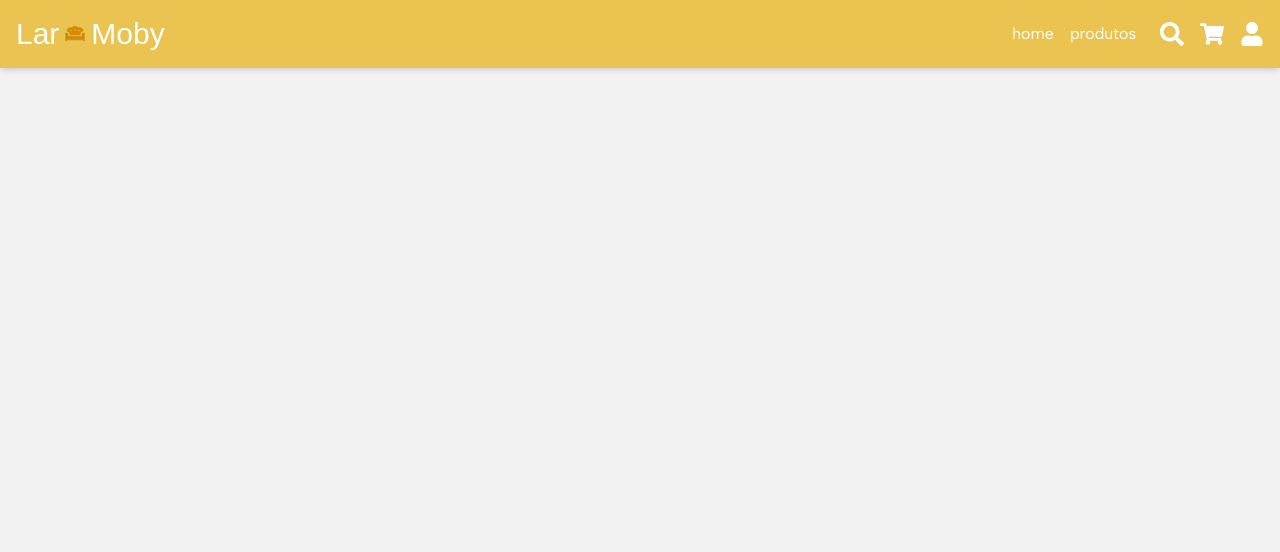
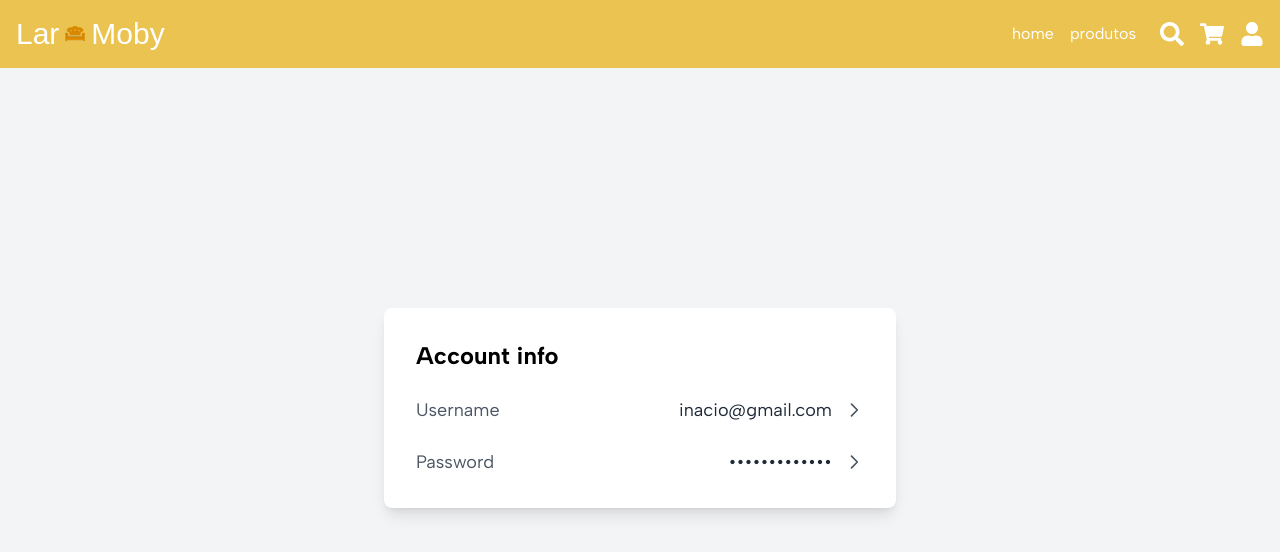
Before and after one commit to FilipiInacioGerminare/LarMoby, a React (Create React App) app in the folder react/lar-moby/: page /perfil in a window 1280 px wide. Shown: the top 552 px of the page. Built offline with nearby package versions, Linux system fonts and the light colour scheme; a web font is replaced by a local one.

Commit message:
Mudando Login e perfil

```diff
--- a/react/lar-moby/src/App.js
+++ b/react/lar-moby/src/App.js
@@ -9,6 +9,7 @@ import { CartProvider } from "./components/CartContext";
 import Login from "./pages/Login";
 import Registrar from "./pages/Registrar";
 import Buscar from "./pages/Search";
+import Perfil from "./pages/Perfil";
 
 function App() {
   return (
@@ -22,6 +23,7 @@ function App() {
           <Route path="/login" element={<Login />} />
           <Route path="/registrar" element={<Registrar />} />
           <Route path="/busca" element={<Buscar />} />
+          <Route path="/perfil" element={<Perfil />} />
         </Routes>
       </Router>
     </CartProvider>
--- a/react/lar-moby/src/pages/Login.jsx
+++ b/react/lar-moby/src/pages/Login.jsx
@@ -60,7 +60,7 @@ function Login() {
                 placeholder="!exemplo123"
               />
               <a
-                href="#"
+                href="#esqueceu_senha"
                 className="text-sm text-yellow-500 hover:underline mt-2 block text-right"
               >
                 Esqueci minha senha
@@ -92,7 +92,7 @@ function Login() {
               onClick={() => setShowRegister(true)}
               className="text-yellow-500 hover:underline"
             >
-              Criar conta Centauro
+              Criar conta LarMoby
             </button>
           </div>
 
@@ -112,7 +112,7 @@ function Login() {
           </button>
 
           <div className="text-center mt-4">
-            <a href="#" className="text-sm text-gray-500 hover:underline">
+            <a href="#ajuda" className="text-sm text-gray-500 hover:underline">
               Preciso de ajuda?
             </a>
           </div>
--- a/react/lar-moby/src/pages/Perfil.jsx
+++ b/react/lar-moby/src/pages/Perfil.jsx
@@ -1,7 +1,55 @@
 import React from "react";
 
 function Perfil() {
-  return <div>{/* Perfil */}</div>;
+  return (
+    <div className="min-h-[85vh] bg-gray-100 flex items-center justify-center">
+      <div className="bg-white p-8 rounded-lg shadow-lg max-w-lg w-full">
+        <h2 className="text-2xl font-bold mb-6">Account info</h2>
+        <div className="space-y-6">
+          <div className="flex justify-between items-center">
+            <span className="text-gray-600 text-lg">Username</span>
+            <div className="flex items-center space-x-3">
+              <span className="text-gray-800 text-lg">inacio@gmail.com</span>
+              <svg
+                className="w-5 h-5 text-gray-600"
+                fill="none"
+                stroke="currentColor"
+                viewBox="0 0 24 24"
+                xmlns="http://www.w3.org/2000/svg"
+              >
+                <path
+                  strokeLinecap="round"
+                  strokeLinejoin="round"
+                  strokeWidth="2"
+                  d="M9 5l7 7-7 7"
+                />
+              </svg>
+            </div>
+          </div>
+          <div className="flex justify-between items-center">
+            <span className="text-gray-600 text-lg">Password</span>
+            <div className="flex items-center space-x-3">
+              <span className="text-gray-800 text-lg">•••••••••••••</span>
+              <svg
+                className="w-5 h-5 text-gray-600"
+                fill="none"
+                stroke="currentColor"
+                viewBox="0 0 24 24"
+                xmlns="http://www.w3.org/2000/svg"
+              >
+                <path
+                  strokeLinecap="round"
+                  strokeLinejoin="round"
+                  strokeWidth="2"
+                  d="M9 5l7 7-7 7"
+                />
+              </svg>
+            </div>
+          </div>
+        </div>
+      </div>
+    </div>
+  );
 }
 
 export default Perfil;
```
